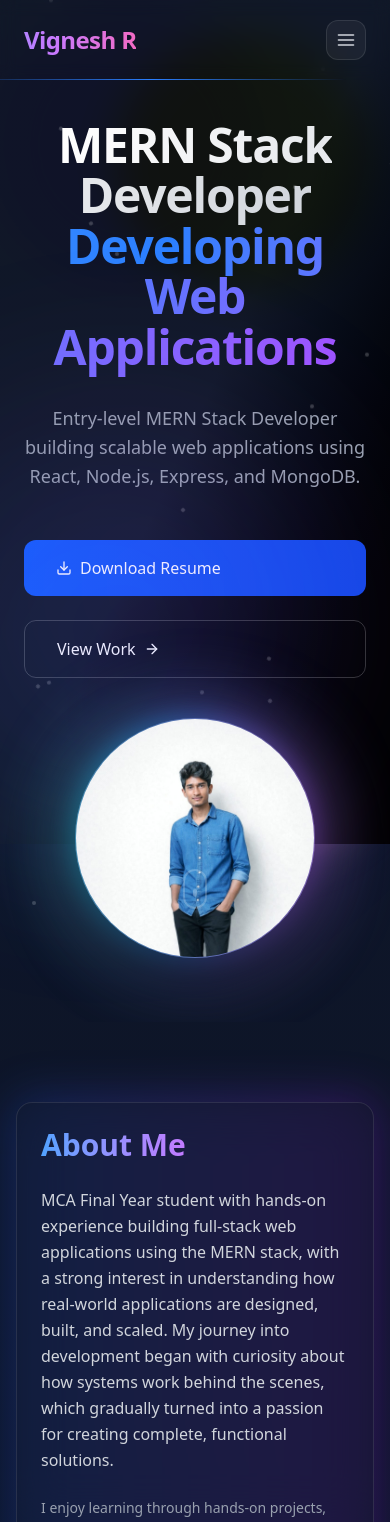
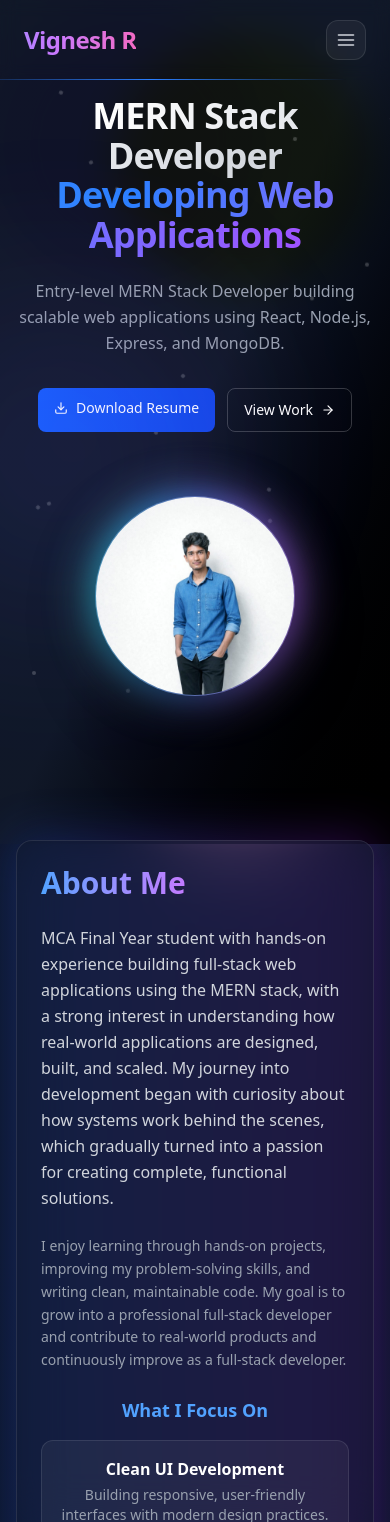
Before and after one commit to vikkyrg/my-portfolio, a React (Vite) app: page / in a window 390 px wide. Shown: the top 1522 px of the page. Built offline with nearby package versions, Linux system fonts and the light colour scheme.

Commit message:
Fix mobile resume download and hero layout spacing

```diff
--- a/src/components/Hero.jsx
+++ b/src/components/Hero.jsx
@@ -1,5 +1,6 @@
 import { useState, useEffect } from "react";
 import { FiDownload, FiArrowRight } from "react-icons/fi";
+
 function Hero() {
   const [isVisible, setIsVisible] = useState(false);
 
@@ -7,10 +8,23 @@ function Hero() {
     setIsVisible(true);
   }, []);
 
+  const handleViewWork = (e) => {
+    e.preventDefault();
+    const projectsSection = document.getElementById("projects");
+    if (projectsSection) {
+      projectsSection.scrollIntoView({ behavior: "smooth" });
+    }
+  };
+
   return (
-    <section id="home" className={`min-h-[85vh] md:min-h-screen flex items-start justify-center text-center px-6 pt-24 sm:pt-28 md:pt-36 pb-16 md:pb-0 relative overflow-hidden transition-all duration-1000 ${isVisible ? 'opacity-100 translate-y-0' : 'opacity-0 translate-y-10'}`}>
+    <section
+      id="home"
+      className={`min-h-[85vh] md:min-h-screen flex items-start justify-center text-center px-4 sm:px-6 pt-20 sm:pt-24 md:pt-36 pb-16 md:pb-0 relative overflow-hidden transition-all duration-1000 ${
+        isVisible ? "opacity-100 translate-y-0" : "opacity-0 translate-y-10"
+      }`}
+    >
       {/* Floating Particles */}
-            <div className="absolute inset-0 overflow-hidden">
+      <div className="absolute inset-0 overflow-hidden pointer-events-none">
         {[...Array(20)].map((_, i) => (
           <div
             key={i}
@@ -19,19 +33,16 @@ function Hero() {
               left: `${Math.random() * 100}%`,
               top: `${Math.random() * 100}%`,
               animationDelay: `${Math.random() * 5}s`,
-                    animationDuration: `${3 + Math.random() * 5}s`
+              animationDuration: `${3 + Math.random() * 5}s`,
             }}
           />
         ))}
       </div>
 
-            <div className="max-w-7xl mx-auto grid md:grid-cols-2 gap-10 md:gap-16 items-center relative z-10">
-
-            {/* LEFT SIDE — YOUR ORIGINAL CONTENT (UNCHANGED) */}
-            <div className="relative mt-6 md:mt-10 max-w-2xl mx-auto md:mx-0">
-
-              {/* Main Heading with Gradient */}
-              <h1 className="text-5xl md:text-7xl font-bold leading-[1.05] tracking-tight">
+      <div className="max-w-7xl mx-auto grid md:grid-cols-2 gap-8 md:gap-16 items-center relative z-10 w-full">
+        {/* LEFT SIDE */}
+        <div className="relative mt-4 md:mt-10 max-w-2xl mx-auto md:mx-0 w-full">
+          <h1 className="text-4xl sm:text-5xl md:text-7xl font-bold leading-[1.1] tracking-tight">
             <span className="bg-gradient-to-r from-white to-gray-300 bg-clip-text text-transparent">
               MERN Stack Developer
             </span>
@@ -41,82 +52,99 @@ function Hero() {
             </span>
           </h1>
 
-              {/* Animated Description */}
-              <p className="mt-8 text-gray-400 text-lg md:text-xl max-w-2xl leading-relaxed animate-fade-in-up">
-                Entry-level MERN Stack Developer building scalable web applications using React, Node.js, Express, and MongoDB.
+          <p className="mt-6 sm:mt-8 text-gray-400 text-base sm:text-lg md:text-xl max-w-2xl leading-relaxed animate-fade-in-up">
+            Entry-level MERN Stack Developer building scalable web applications
+            using React, Node.js, Express, and MongoDB.
           </p>
 
-              {/* CTA Buttons */}
-              <div className="mt-12 flex flex-col sm:flex-row gap-6 animate-fade-in-up animation-delay-200">
-                <a href="/resume.pdf" download className="group relative px-8 py-4 bg-gradient-to-r from-blue-600 to-blue-700 rounded-xl hover:from-blue-700 hover:to-blue-800 transition-all duration-300 transform hover:scale-105 hover:shadow-2xl hover:shadow-blue-500/25">
+          {/* ✅ FIXED DOWNLOAD BUTTON */}
+          <div className="mt-8 sm:mt-10 flex flex-row gap-3 sm:gap-6 justify-center md:justify-start animate-fade-in-up animation-delay-200">
+            <a
+              href="/resume.pdf"
+              download="Vikky_Resume.pdf"
+              className="group relative px-4 py-2.5 sm:px-8 sm:py-4 text-sm sm:text-base bg-gradient-to-r from-blue-600 to-blue-700 rounded-lg sm:rounded-xl hover:from-blue-700 hover:to-blue-800 transition-all duration-300 active:scale-95 hover:scale-105 hover:shadow-xl hover:shadow-blue-500/25 cursor-pointer touch-manipulation"
+              style={{ WebkitTapHighlightColor: "transparent" }}
+            >
               <span className="flex items-center gap-2">
                 <FiDownload className="group-hover:animate-bounce" />
                 Download Resume
               </span>
             </a>
 
-                <a href="#projects" className="group px-8 py-4 border border-white/20 rounded-xl hover:border-blue-500/50 hover:bg-white/5 transition-all duration-300 transform hover:scale-105 backdrop-blur-sm">
+            <button
+              onClick={handleViewWork}
+              className="group relative px-4 py-2.5 sm:px-8 sm:py-4 text-sm sm:text-base border border-white/20 rounded-lg sm:rounded-xl hover:border-blue-500/50 hover:bg-white/5 transition-all duration-300 active:scale-95 hover:scale-105 backdrop-blur-sm cursor-pointer touch-manipulation"
+              style={{ WebkitTapHighlightColor: "transparent" }}
+            >
               <span className="flex items-center gap-2">
                 View Work
                 <FiArrowRight className="group-hover:translate-x-1 transition-transform" />
               </span>
-                </a>
+            </button>
+          </div>
         </div>
 
-            </div>
+        {/* RIGHT SIDE */}
+        <div className="flex justify-center md:justify-end relative mt-8 md:mt-0">
+          {/* Background Aura (no click blocking now) */}
+          <div className="absolute pointer-events-none right-1/2 md:right-10 top-1/2 -translate-y-1/2 translate-x-1/2 md:translate-x-0 w-[280px] sm:w-[350px] md:w-[420px] h-[280px] sm:h-[350px] md:h-[420px] bg-gradient-to-tr from-blue-500/25 via-indigo-500/20 to-purple-500/25 blur-[100px] rounded-full animate-heroAura" />
 
-          {/* RIGHT SIDE — GLASS PROFILE CARD */}
-          <div className="flex justify-center md:justify-end relative">
-
-            {/* Background Aura */}
-            <div className="absolute right-10 top-1/2 -translate-y-1/2 w-[420px] h-[420px]
-              bg-gradient-to-tr from-blue-500/25 via-indigo-500/20 to-purple-500/25
-              blur-[100px] rounded-full animate-heroAura" />
-
-
-            {/* Profile Circle */}
-            <div className="relative w-[240px] h-[240px] sm:w-[280px] sm:h-[280px] md:w-[420px] md:h-[420px] rounded-full">
-
+          <div className="relative w-[200px] h-[200px] sm:w-[240px] sm:h-[240px] md:w-[420px] md:h-[420px] rounded-full">
             {/* Neon Ring */}
-              <div className="absolute inset-0 rounded-full
-              bg-gradient-to-r from-cyan-400 via-blue-500 to-purple-500
-              blur-md opacity-80 animate-pulse" />
+            <div className="absolute inset-0 pointer-events-none rounded-full bg-gradient-to-r from-cyan-400 via-blue-500 to-purple-500 blur-md opacity-80 animate-pulse" />
 
             {/* Outer Glow */}
-              <div className="absolute inset-[-6px] rounded-full
-              bg-gradient-to-r from-cyan-300 via-indigo-400 to-purple-400
-              blur-2xl opacity-60" />
+            <div className="absolute inset-[-4px] sm:inset-[-6px] pointer-events-none rounded-full bg-gradient-to-r from-cyan-300 via-indigo-400 to-purple-400 blur-xl sm:blur-2xl opacity-60" />
 
             {/* Glass Circle */}
-              <div className="relative w-full h-full rounded-full
-              bg-white/5 backdrop-blur-2xl border border-white/10
-              overflow-hidden shadow-[0_20px_60px_rgba(0,0,0,0.6)]">
-
+            <div className="relative w-full h-full rounded-full bg-white/5 backdrop-blur-2xl border border-white/10 overflow-hidden shadow-[0_20px_60px_rgba(0,0,0,0.6)]">
               <img
                 src="/profile.jpeg"
                 alt="Vikky"
                 className="w-full h-full object-cover object-top"
+                loading="lazy"
               />
 
-                {/* Soft Light Reflection */}
-                <div className="absolute inset-0
-                bg-gradient-to-br from-white/20 via-transparent to-transparent
-                opacity-40" />
-
+              <div className="absolute inset-0 pointer-events-none bg-gradient-to-br from-white/20 via-transparent to-transparent opacity-40" />
+            </div>
           </div>
         </div>
       </div>
 
+      {/* Animations */}
+      <style jsx>{`
+        @keyframes float {
+          0%, 100% { transform: translateY(0px); }
+          50% { transform: translateY(-20px); }
+        }
+        .animate-float { animation: float 3s ease-in-out infinite; }
 
-          {/* Scroll Indicator (Keep Same Position) */}
-          <div className="absolute bottom-10 left-1/2 transform -translate-x-1/2 animate-bounce">
-            <div className="w-6 h-10 border-2 border-white/20 rounded-full flex justify-center">
-              <div className="w-1 h-2 bg-white/50 rounded-full mt-2 animate-scroll" />
-            </div>
-          </div>
+        @keyframes gradient {
+          0%,100% { background-position:0% 50%; }
+          50% { background-position:100% 50%; }
+        }
+        .animate-gradient {
+          background-size:200% 200%;
+          animation:gradient 3s ease infinite;
+        }
 
-        </div>
+        @keyframes fadeInUp {
+          from { opacity:0; transform:translateY(20px); }
+          to { opacity:1; transform:translateY(0); }
+        }
+        .animate-fade-in-up { animation:fadeInUp 0.6s ease-out forwards; }
+        .animation-delay-200 { animation-delay:0.2s; }
 
+        @keyframes heroAura {
+          0%,100% { opacity:0.5; transform:translate(-50%,-50%) scale(1); }
+          50% { opacity:0.8; transform:translate(-50%,-50%) scale(1.1); }
+        }
+        .animate-heroAura { animation:heroAura 4s ease-in-out infinite; }
+
+        @media (max-width:768px) {
+          a,button { min-height:44px; min-width:44px; }
+        }
+      `}</style>
     </section>
   );
 }
```
Lines whose indentation alone changed are shown as unchanged.
